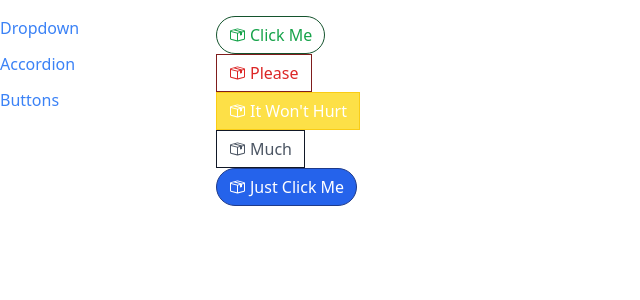
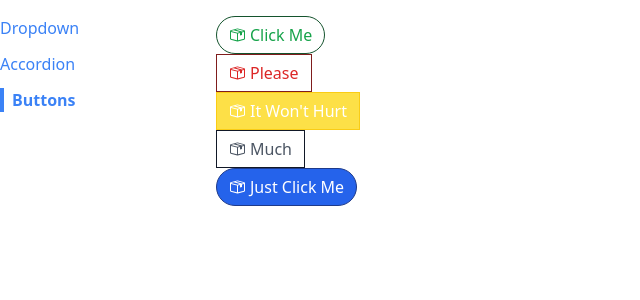
Before and after one commit to preston-bateman/comps, a React (Vite) app: page /buttons in a window 1280 px wide. Shown: the top 300 px of the page, without its empty margins (0-640 px from the left). Built offline with nearby package versions, Linux system fonts and the light colour scheme.

Commit message:
fixes to css

```diff
--- a/src/components/Link.js
+++ b/src/components/Link.js
@@ -1,10 +1,14 @@
 import useNavigation from "../hooks/use-navigation";
 import classNames from "classnames";
 
-function Link({ to, children, className }){
-    const { navigate } = useNavigation()
+function Link({ to, children, className, activeClassName }){
+    const { navigate, currentPath } = useNavigation()
 
-    const classes = classNames('text-blue-500', className)
+    const classes = classNames(
+        'text-blue-500',
+        className,
+        currentPath === to && activeClassName
+    )
 
     const handleClick = (event) => {
         if (event.metaKey || event.ctrlKey) {
--- a/src/components/Sidebar.js
+++ b/src/components/Sidebar.js
@@ -8,13 +8,18 @@
     ]
 
     const renderedLinks = links.map((link) => {
-        return <Link key={link.label} to={link.path} className="mb-3">
+        return (<Link
+        key={link.label}
+        to={link.path}
+        className="mb-3"
+        activeClassName="font-bold border-l-4 border-blue-500 pl-2"
+        >
             {link.label}
-        </Link>
+        </Link>)
     })
 
     return(
-        <div className="sticky top-0 overflow-y-scroll flex flex-col">
+        <div className="sticky top-0 flex flex-col items-start">
             {renderedLinks}
         </div>
     )
```
